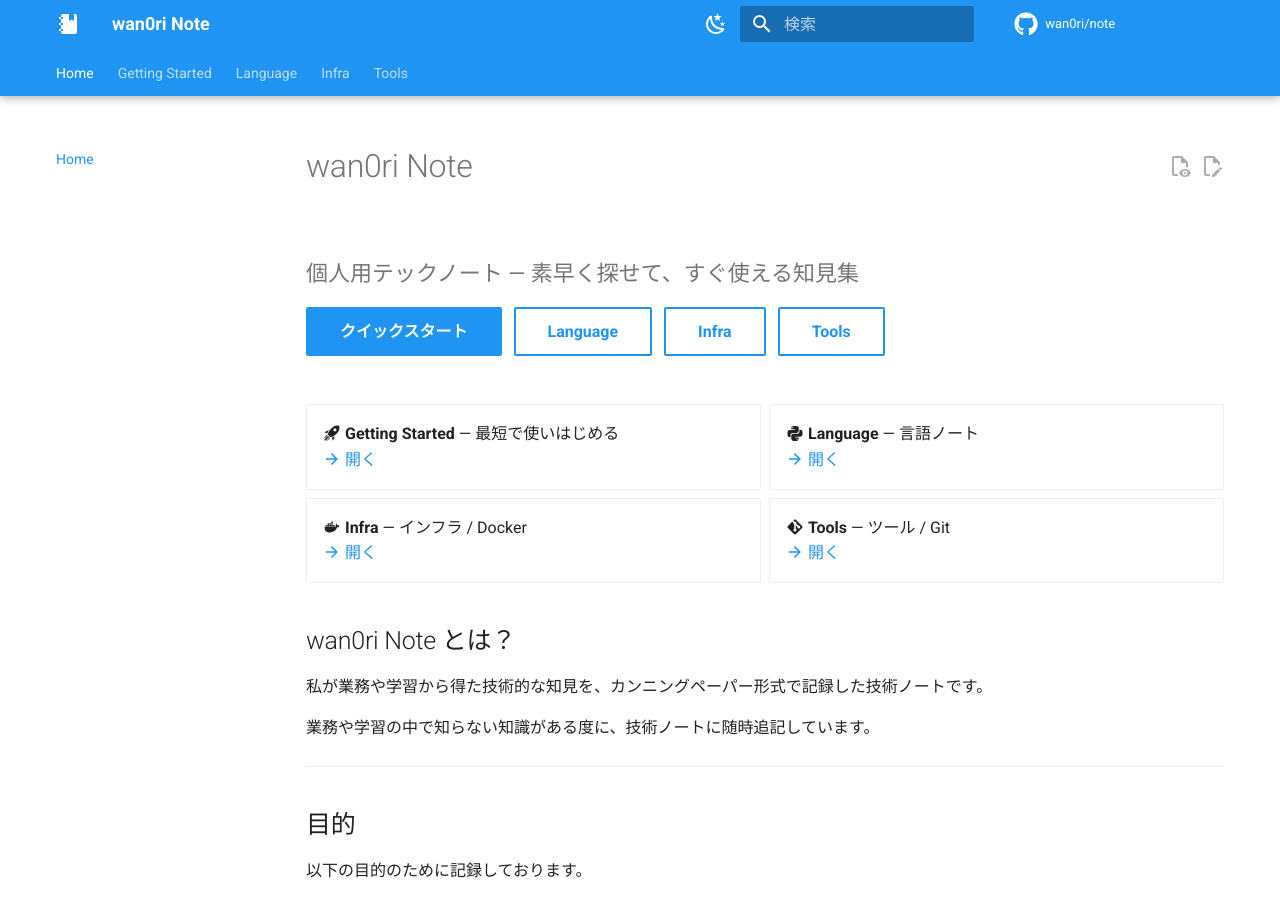
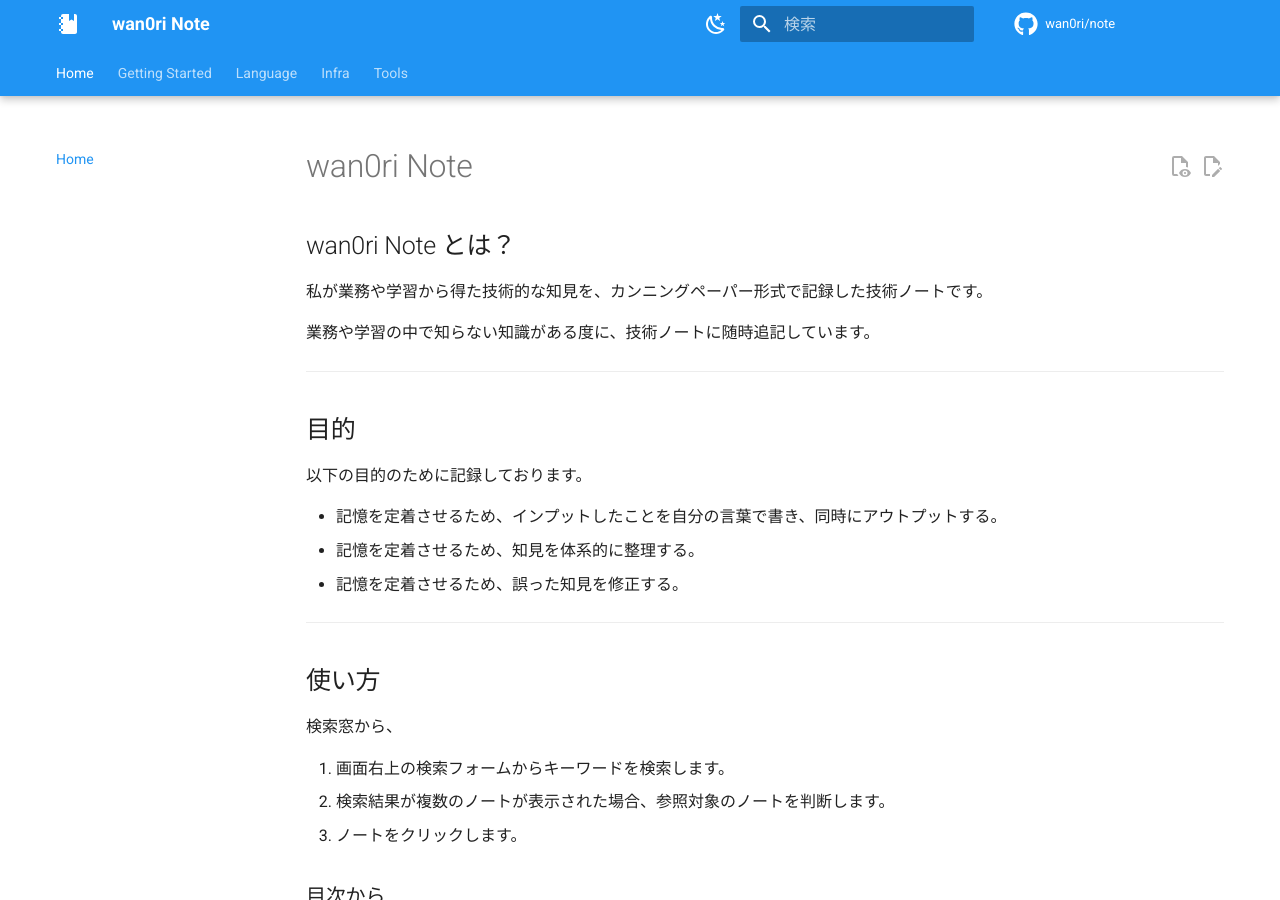
Before and after one commit to wan0ri/note, an MkDocs documentation site: the page built from docs/index.md, in a window 1280 px wide and 900 px high. Built offline with MkDocs 1.6.1 and Material for MkDocs 9.7.7, drawn with Linux system fonts in a browser that asks for light colours; comment, search, counter and statistics services are not loaded.

Commit message:
feat: remove hero section and navigation cards from index page

```diff
--- a/docs/index.md
+++ b/docs/index.md
@@ -5,27 +5,6 @@ hide:
 ---
 
 # wan0ri Note
-
-<div class="hero" markdown>
-  <p class="hero__subtitle">個人用テックノート — 素早く探せて、すぐ使える知見集</p>
-  <p class="hero__buttons">
-    <a class="md-button md-button--primary" href="getting-started/">クイックスタート</a>
-    <a class="md-button" href="language/">Language</a>
-    <a class="md-button" href="infra/">Infra</a>
-    <a class="md-button" href="tools/">Tools</a>
-  </p>
-</div>
-
-<div class="grid cards" markdown>
-- :material-rocket-launch: **Getting Started** — 最短で使いはじめる
-  [:material-arrow-right: 開く](getting-started.md)
-- :material-language-python: **Language** — 言語ノート
-  [:material-arrow-right: 開く](language/index.md)
-- :material-docker: **Infra** — インフラ / Docker
-  [:material-arrow-right: 開く](infra/index.md)
-- :material-git: **Tools** — ツール / Git
-  [:material-arrow-right: 開く](tools/index.md)
-</div>
 
 ## wan0ri Note とは？
 
```
